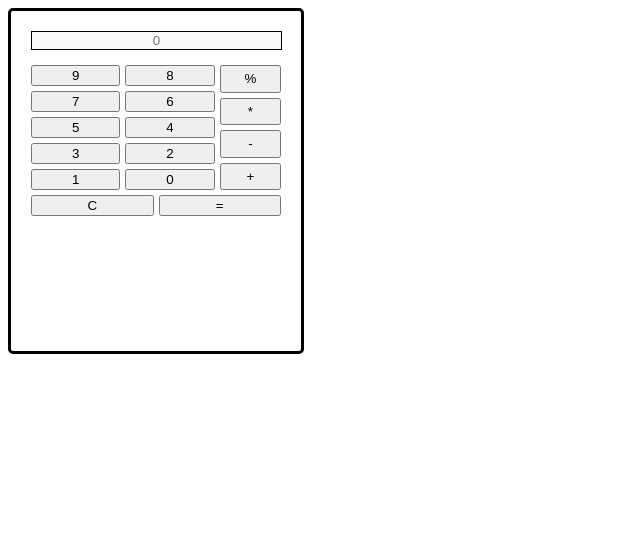
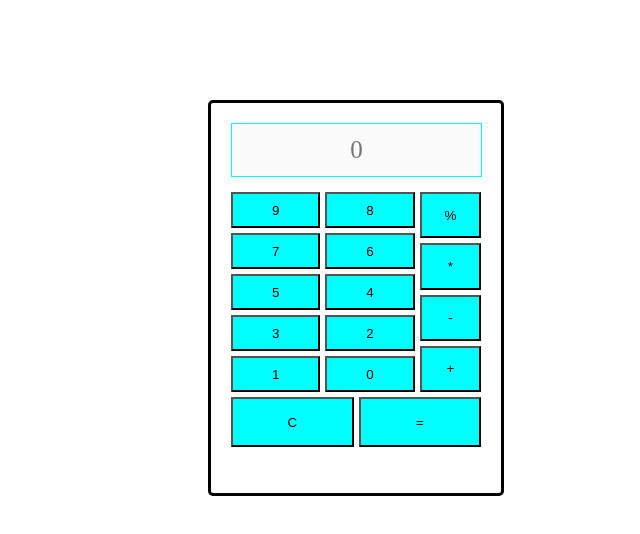
Before and after one commit to joaobatistaleoncampos/calculadora251225, a plain HTML site: page index.html in a window 1280 px wide. Shown: the whole page, without its empty margins (0-640 px from the left). Drawn offline with Linux system fonts and the light colour scheme.

Commit message:
alteração css

```diff
--- a/style.css
+++ b/style.css
@@ -1,9 +1,11 @@
 .calculadora {
     width: 250px;
-    height: 300px;
+    height: 350px;
     border: solid;
     padding: 20px;
     border-radius: 5px;
+    margin-left: 200px;
+    margin-top: 100px;
 }
 
 .calculadora-conteudo {
@@ -11,12 +13,19 @@
     display: grid;
     grid-template-columns: 3fr 1fr;
     gap: 5px;
+    height: 200px;
+
+
 }
 
 .calculadora-numeros {
     display: grid;
     grid-template-columns: 1fr 1fr;
     gap: 5px 5px;
+
+}
+input[type="button"]{
+    background-color: aqua;
 }
 
 .calculadora-operacoes {
@@ -32,6 +41,7 @@
     grid-template-columns: 1fr 1fr;
     gap: 5px 5px;
     margin-top: 5px;
+      height: 50px;
 }
 
 
@@ -45,7 +55,14 @@
 .calculadora-visor input[type="text"] {
     width: 100%;
     border-style: solid;
-    border-color: #000;
+
     border-width: 1px;
     text-align: center;
+    height: 50px;
+    font-size: 25px;
+    font-family: 'Times New Roman', Times, serif;
+    border-color: aqua;
+
+
+
 }
```
